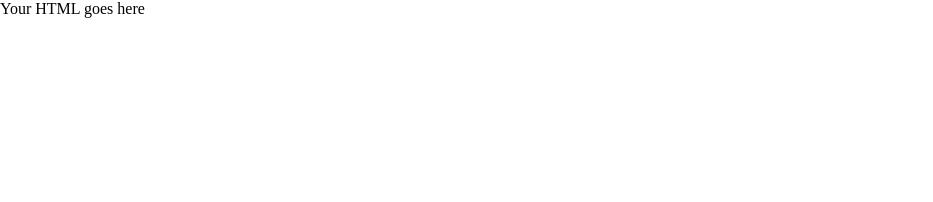
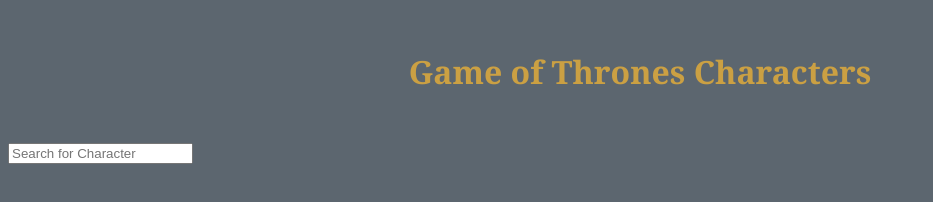
Before and after one commit to The-Kinkaid-School-Intro-to-CompSci/project-2-fetch-some-data-Buckerss, a plain HTML site: page index.html in a window 1280 px wide. Shown: the whole page, without its empty margins (0-933 px from the left). Drawn offline with Linux system fonts and the light colour scheme.

Commit message:
Begin to outline HTML and CSS elements

```diff
--- a/index.html
+++ b/index.html
@@ -3,11 +3,18 @@
     <head>
         <meta charset="utf-8">
         <meta name="viewport" content="width=device-width, initial-scale=1">
-        <title>The name of your website</title>
+        <title>Game of Thrones Characters</title>
         <link rel="stylesheet" href="styles.css">
         <script type="text/javascript" src="script.js"></script>
     </head>
     <body>
-        Your HTML goes here
+        <h1>Game of Thrones Characters</h1>
     </body>
+    <div>
+        <input type="text" id="search-input" placeholder="Search for Character" class="inputBar">
+      </div>
+    <section class="center" id="CharacterInfoContainer">
+
+
+    </section>
 </html>
--- a/styles.css
+++ b/styles.css
@@ -1,21 +1,17 @@
-/** CSS Reset */
-/* You can keep or remove this, if you'd like */
-*,
-*::before,
-*::after {
-  box-sizing: border-box;
-}
-
-* {
-  margin: 0;
-}
-
-/** You can define your own CSS variables here */
-:root {
-  /** Example: */
-  --main-background: rgb(61, 125, 202);
-}
-
 /** Project styling */
 
 /** Your styles go here */
+body{
+  background-color: rgb(92, 102, 111);
+}
+
+h1{
+  text-align: center;
+  margin: 50px;
+  color: rgb(203, 160, 67);
+  font-family: Cambria, Cochin, Georgia, Times, 'Times New Roman', serif
+}
+
+section{
+  margin: 100px;
+}
```
